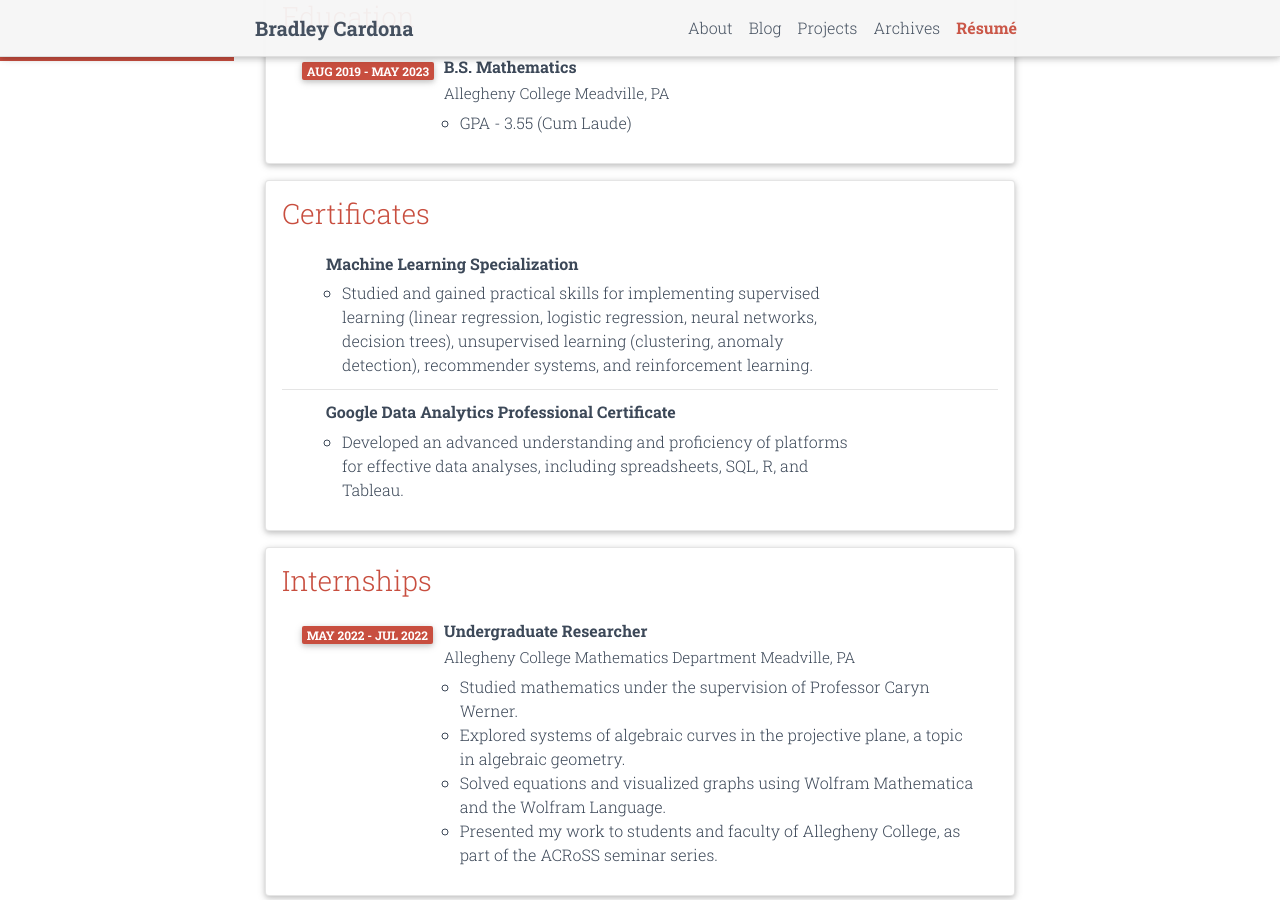
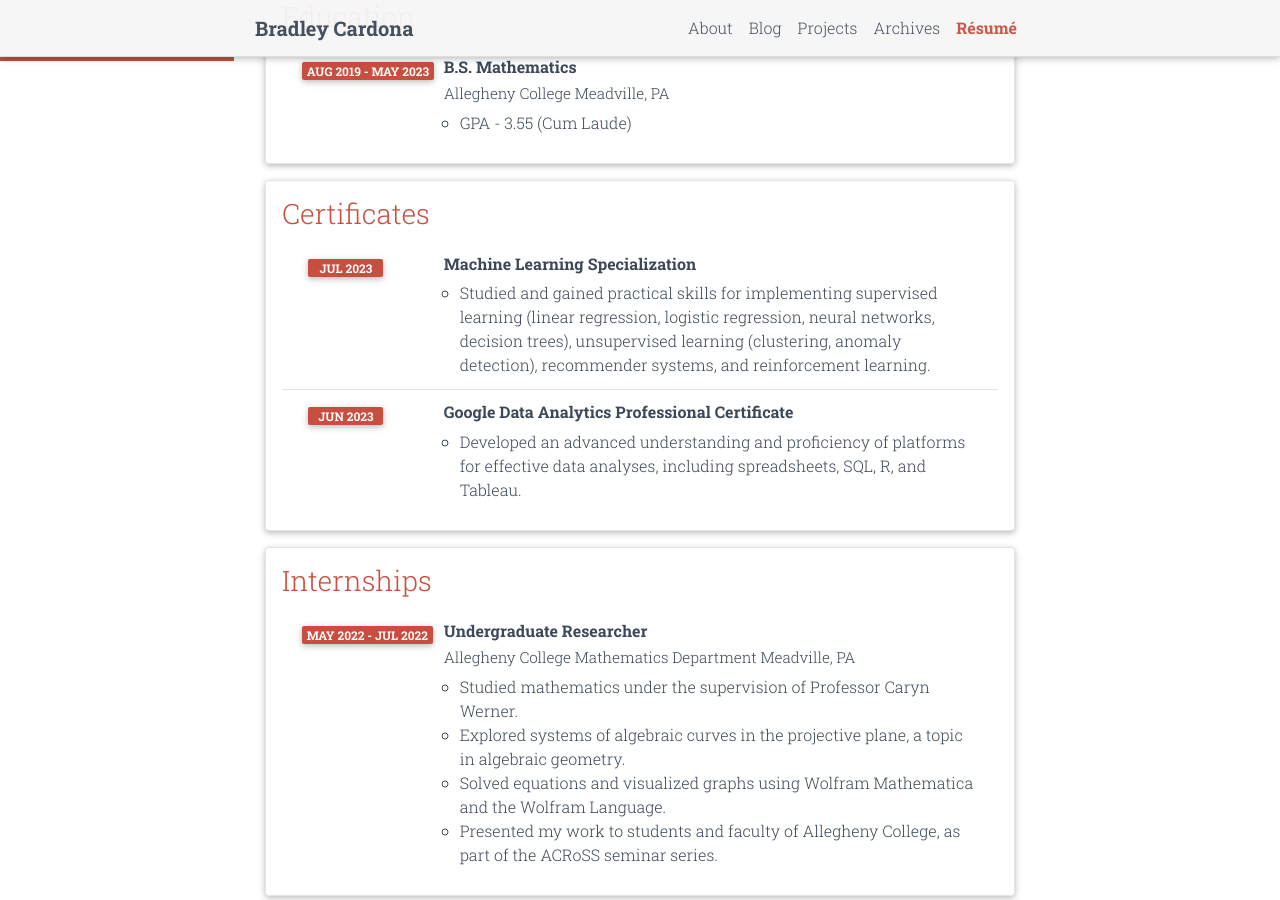
Before and after one commit to BMCARDONA/bmcardona.github.io, a Jekyll site: the page built from _pages/cv.md, in a window 1280 px wide and 900 px high, scrolled down 474 px. Built offline with Jekyll 4.4.1, drawn with Linux system fonts in a browser that asks for light colours; comment, search, counter and statistics services are not loaded; a style sheet for code colours, icons or effects is not loaded.

Commit message:
add months and dates

```diff
--- a/_data/cv.yml
+++ b/_data/cv.yml
@@ -26,13 +26,13 @@
   contents:
     - title: Machine Learning Specialization
       institution:
-      year:
+      year: Jul 2023
       description:
         - Studied and gained practical skills for implementing supervised learning (linear regression, logistic regression, neural networks, decision trees), unsupervised learning (clustering, anomaly detection), recommender systems, and reinforcement learning.
 
     - title: Google Data Analytics Professional Certificate
       institution:
-      year:
+      year: Jun 2023
       description:
         - Developed an advanced understanding and proficiency of platforms for effective data analyses, including spreadsheets, SQL, R, and Tableau.
 
```
